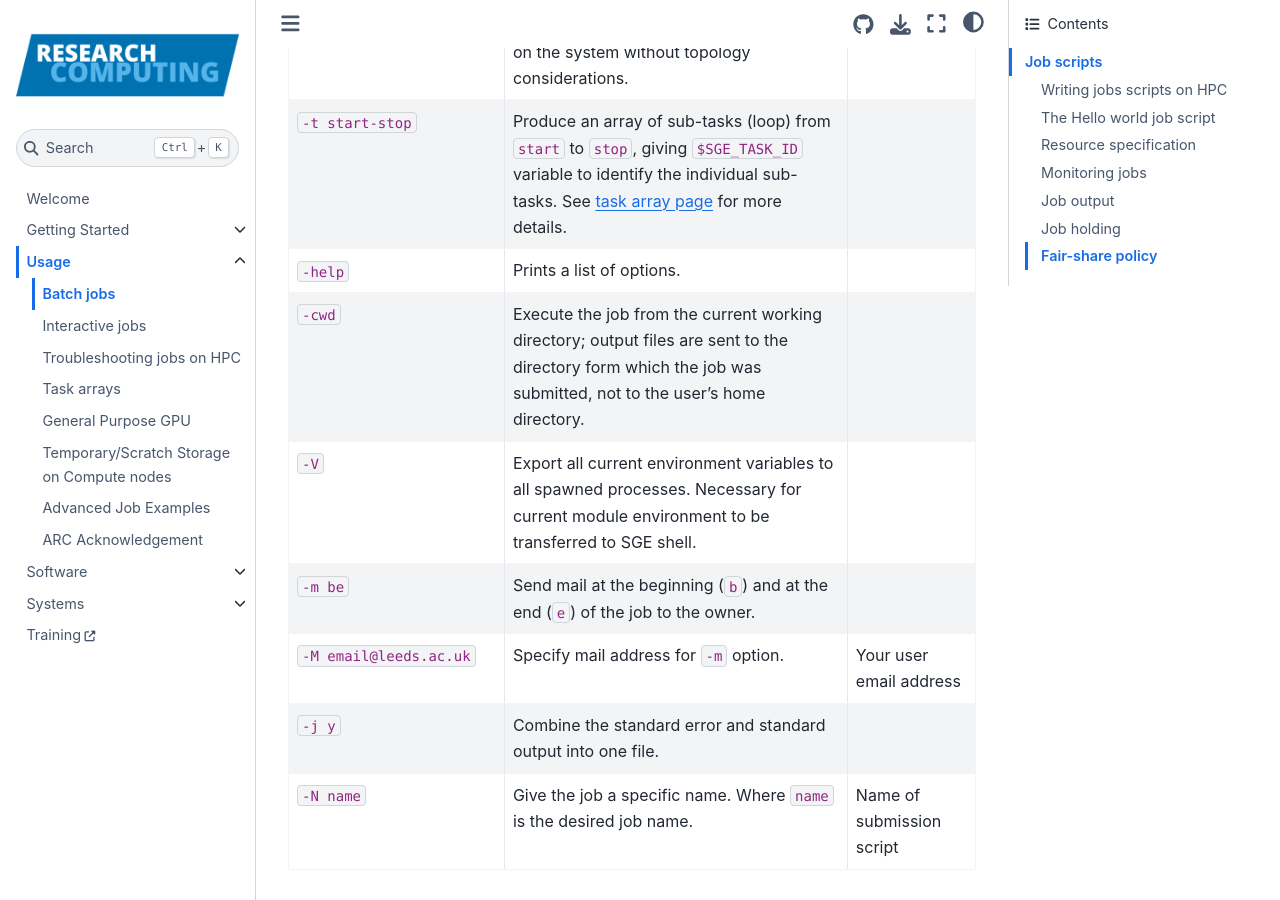
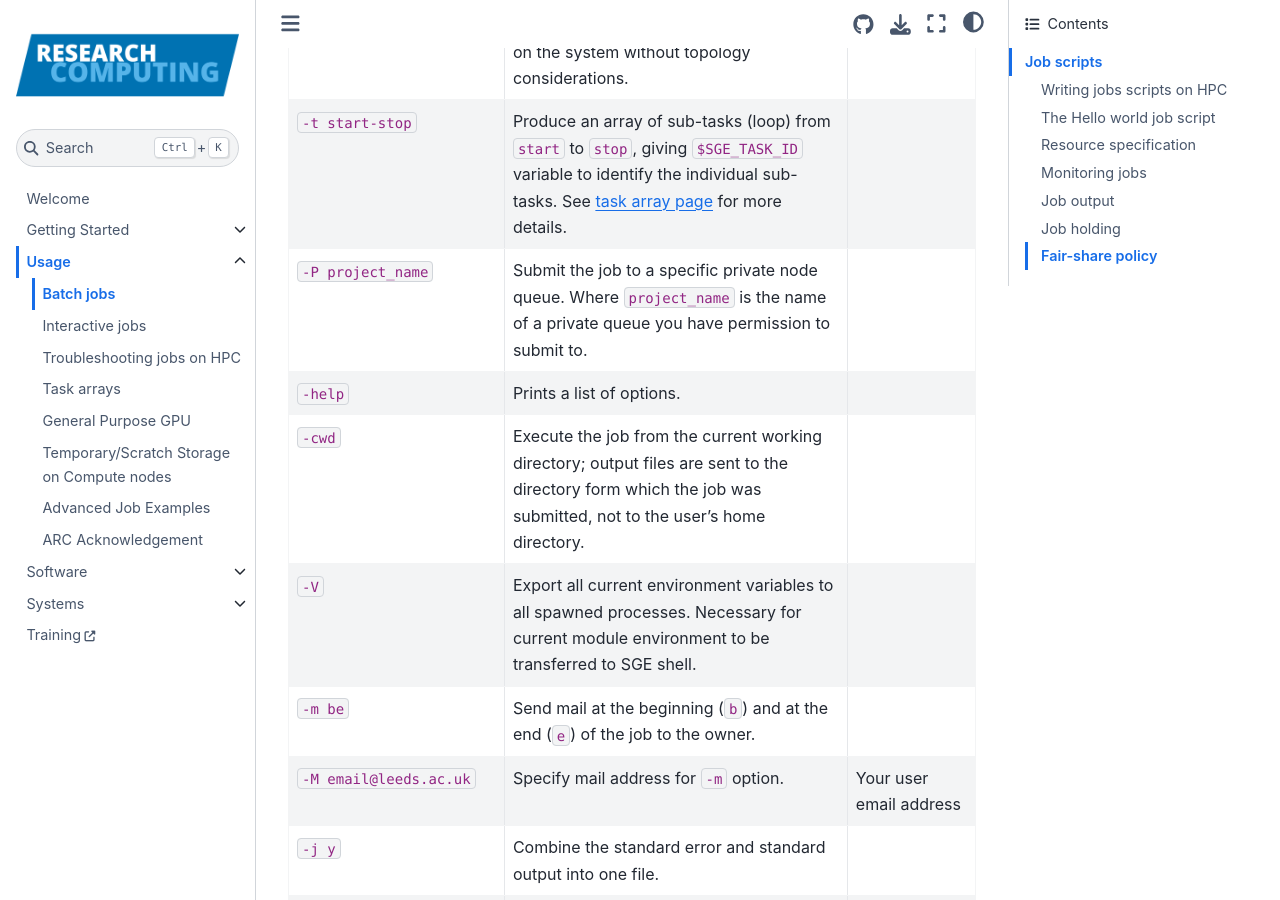
Before and after one commit to foqueiroz/arcdocs.github.io, a Jupyter Book: the page built from book/usage/batchjob.md, in a window 1280 px wide and 900 px high, scrolled down 5242 px. Built offline with Jupyter Book 1.0.4 settings and Sphinx 7.4.7 and the Sphinx Book theme 1.1.4, drawn with Linux system fonts in a browser that asks for light colours; pages that are not in the unit, such as notebooks, are missing from menus.

Commit message:
add `-P` option to list of job submission args
adds the `-P` option for submitting to private queues. Adding here because I forget this all the time when giving advice!

```diff
--- a/book/usage/batchjob.md
+++ b/book/usage/batchjob.md
@@ -155,6 +155,9 @@ The option `-m` will specify that we wish to receive an email about the job, in
 * - `-t start-stop`
   - Produce an array of sub-tasks (loop) from `start` to `stop`, giving `$SGE_TASK_ID` variable to identify the individual sub-tasks. See [task array page](./taskarrays) for more details.
   -
+* - `-P project_name`
+  - Submit the job to a specific private node queue. Where `project_name` is the name of a private queue you have permission to submit to.
+  -
 * - `-help`
   - Prints a list of options.
   -
```
